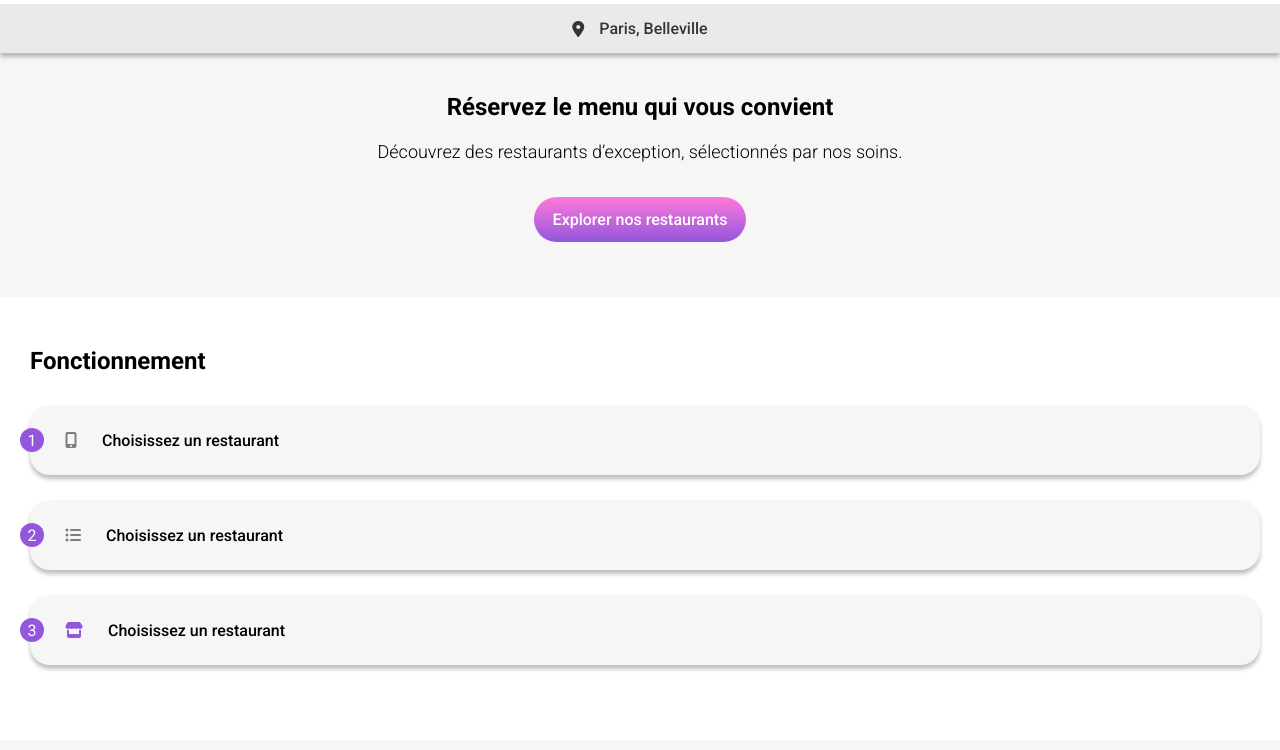
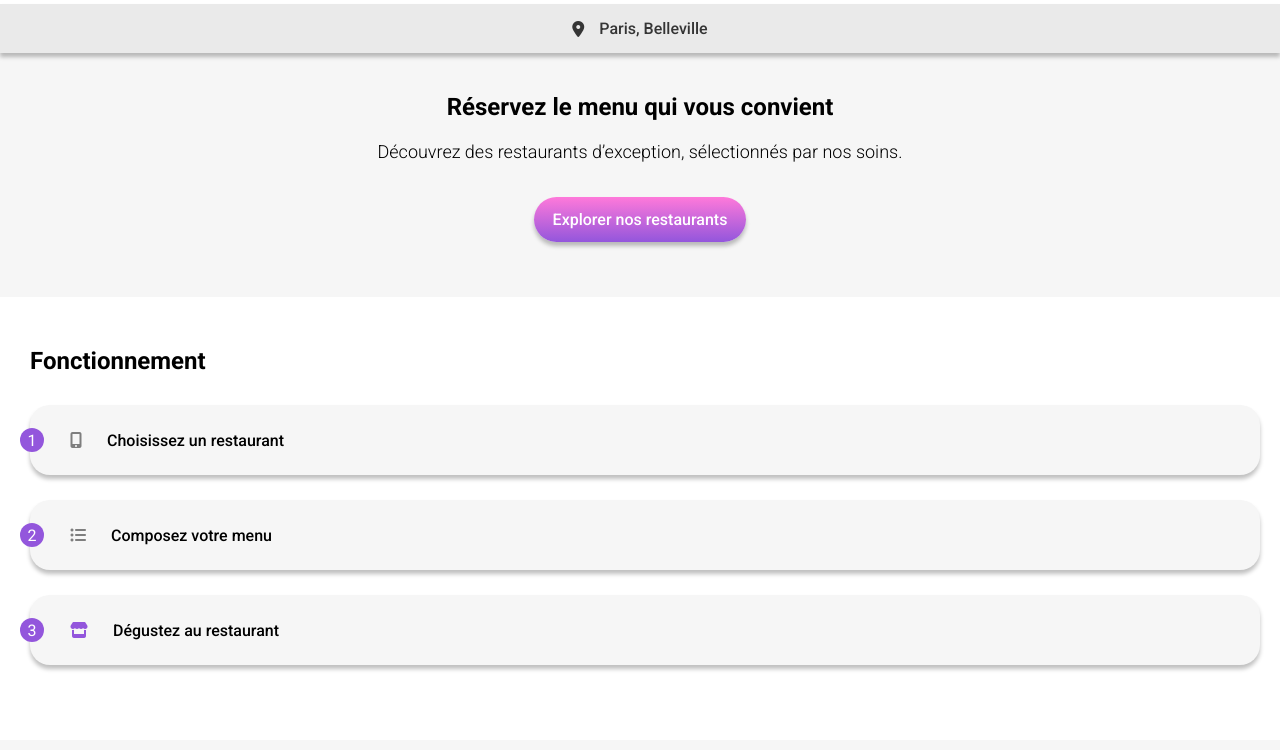
Before and after one commit to thevenardjulien/OC_JT_ohmyfood, a website: page index.html in a window 1280 px wide. Shown: the part 50-800 px from the top of the page. Drawn offline with Linux system fonts and the light colour scheme; a web font is replaced by a local one.

Commit message:
Accueil : Cards + Footer

```diff
--- a/index.html
+++ b/index.html
@@ -18,7 +18,7 @@
   <body>
     <header>
       <div class="header-container">
-        <i class="fa-solid fa-arrow-left header-container__icon"></i>
+        <i class="header-container__icon fa-solid fa-arrow-left"></i>
         <p class="header-container__title">ohmyfood</p>
       </div>
     </header>
@@ -46,14 +46,14 @@
       <a href="#" class="functioning__block">
         <span class="functioning__index">2</span>
         <i class="functioning__icon fa-solid fa-list-ul"></i>
-        <p class="functioning__text">Choisissez un restaurant</p>
+        <p class="functioning__text">Composez votre menu</p>
       </a>
       <a href="#" class="functioning__block">
         <span class="functioning__index">3</span>
         <i
           class="functioning__icon functioning__icon--purple fa-solid fa-store"
         ></i>
-        <p class="functioning__text">Choisissez un restaurant</p>
+        <p class="functioning__text">Dégustez au restaurant</p>
       </a>
     </section>
 
--- a/sass/components/_buttons.scss
+++ b/sass/components/_buttons.scss
@@ -6,6 +6,7 @@
   font-weight: 500;
   color: $white;
   background: linear-gradient(#ff79da, #9356dc);
+  box-shadow: 0px 4px 4px 0px rgba($color: #000000, $alpha: 0.25);
   padding: 13px 19px;
   border-radius: 25px;
 }
--- a/sass/globals/_mixins.scss
+++ b/sass/globals/_mixins.scss
@@ -9,13 +9,9 @@
   box-shadow: 0px 4px 4px 0px rgba($color: #000000, $alpha: 0.25);
 }
 
-@mixin flex(
-  $flex-direction: row,
-  $justify-content: center,
-  $align-items: center
-) {
+@mixin flex($flex-direction: row, $justify-content: center, $align-items: center) {
   display: flex;
   flex-direction: $flex-direction;
-  justify-content: $justify-center;
+  justify-content: $justify-content;
   align-items: $align-items;
 }
--- a/sass/style.scss
+++ b/sass/style.scss
@@ -12,6 +12,8 @@ body {
 .header-container {
   @include flex;
   background-color: $white;
+  box-shadow: 0px 2px 4px 0px rgba($color: #000000, $alpha: 0.15);
+  // La box-shadow ne s'applique pas
   &__icon {
     display: none;
   }
@@ -69,7 +71,7 @@ body {
     border-radius: 20px;
     background-color: #f6f6f6;
     @include box-shadow;
-    @include flex;
+    @include flex($justify-content: flex-start);
     margin-bottom: 25px;
     // gap ne marche pas ??
   }
@@ -85,7 +87,7 @@ body {
   }
   &__icon {
     color: #7e7e7e;
-    padding-left: 35px;
+    padding-left: 40px;
     padding-right: 25px;
     &--purple {
       color: $purple;
@@ -115,7 +117,7 @@ footer {
     margin-bottom: 20px;
   }
   &__list {
-    @include flex(column);
+    @include flex(column, $align-items: flex-start);
     gap: 8px;
   }
   &__link {
```
Also changed, not shown: assets/css/style.css, 1 other file.
